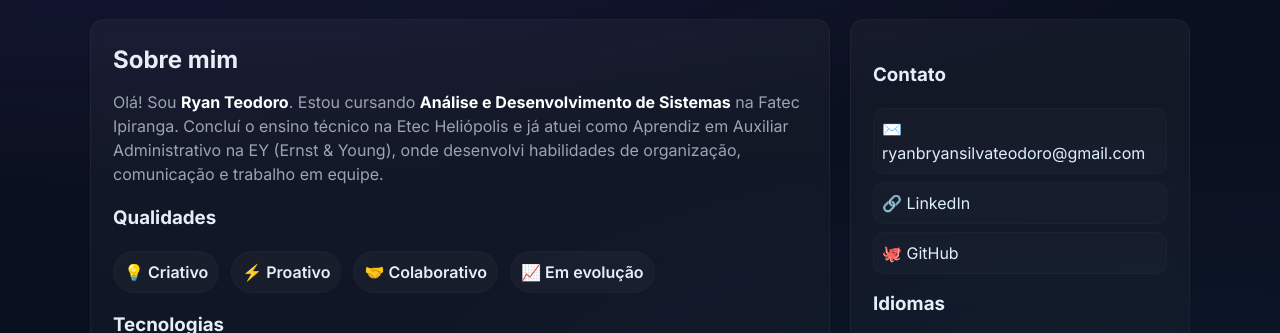
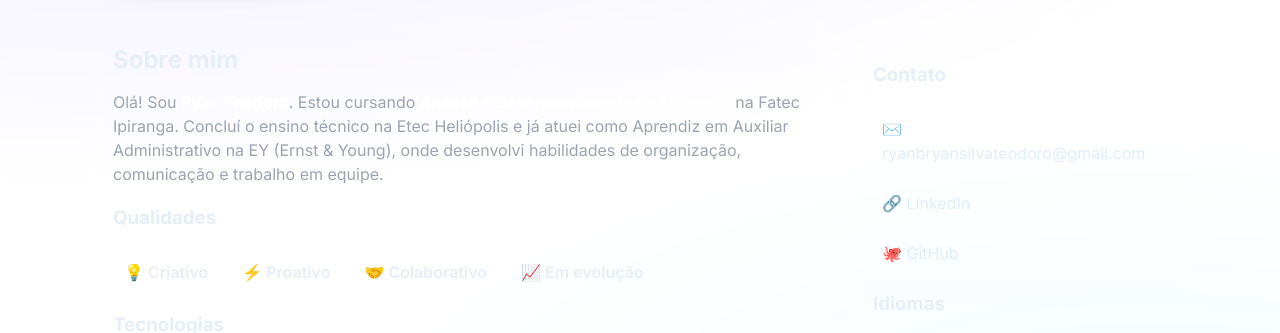
Before and after one commit to RyanTeodoro2005/Meu-Portifolio, a plain HTML site: page index.html in a window 1280 px wide. Shown: the part 293-626 px from the top of the page. Drawn offline with Linux system fonts and the light colour scheme.

Commit message:
teste cor

```diff
--- a/index.html
+++ b/index.html
@@ -8,7 +8,7 @@
   <link href="https://fonts.googleapis.com/css2?family=Inter:wght@300;400;600;700;800&display=swap" rel="stylesheet">
   <style>
     :root{
-      --bg:#0b1020;
+      --bg:#ffffff;
       --card:#0f1724;
       --muted:#9aa4b2;
       --accent:#7c5cff;
```
